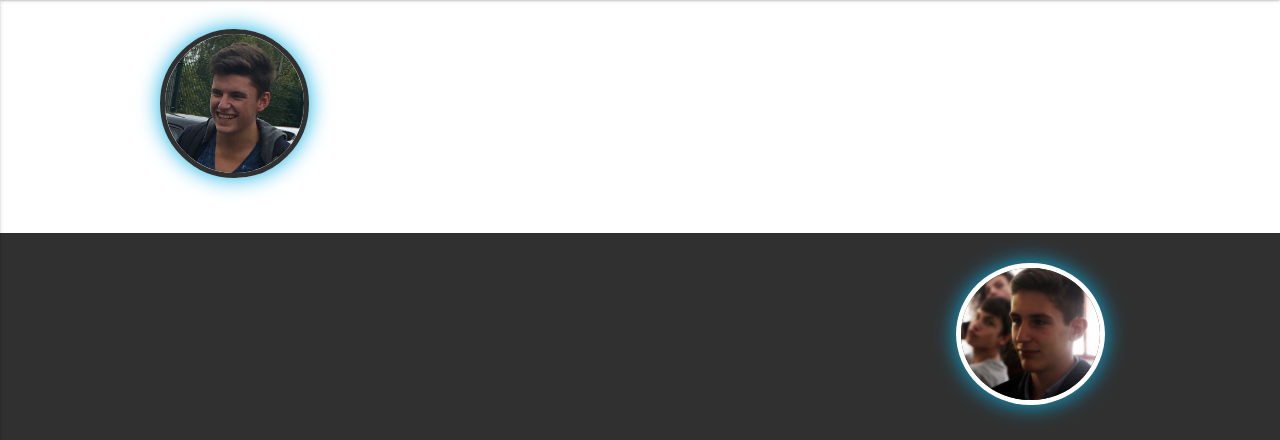
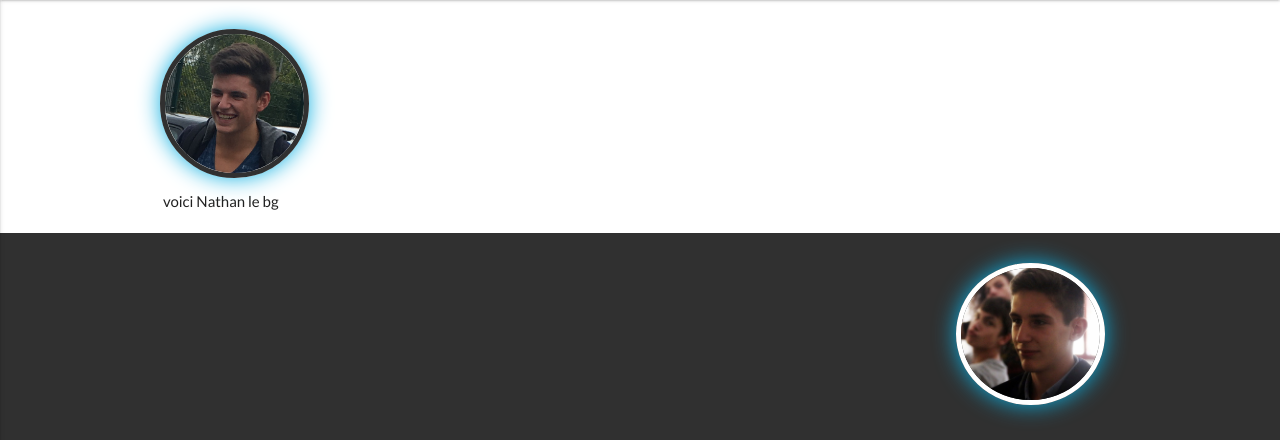
Before and after one commit to Coco-sempai/site-projet-tut, a PHP site: page /membres.php in a window 1280 px wide. Shown: the part 101-541 px from the top of the page. Run offline with PHP 8.4, Linux system fonts and the light colour scheme; some libraries are stand-ins or nearby versions.

Commit message:
Update membres.php

```diff
--- a/membres.php
+++ b/membres.php
@@ -12,6 +12,7 @@ include('includes/nav.php');
         <div class="row row-white">
           <div class="col l3 members-photo">
             <img src="img/IMG_2221.PNG" alt="">
+            voici Nathan le bg
           </div>
 
           <div class="col l9">
```
